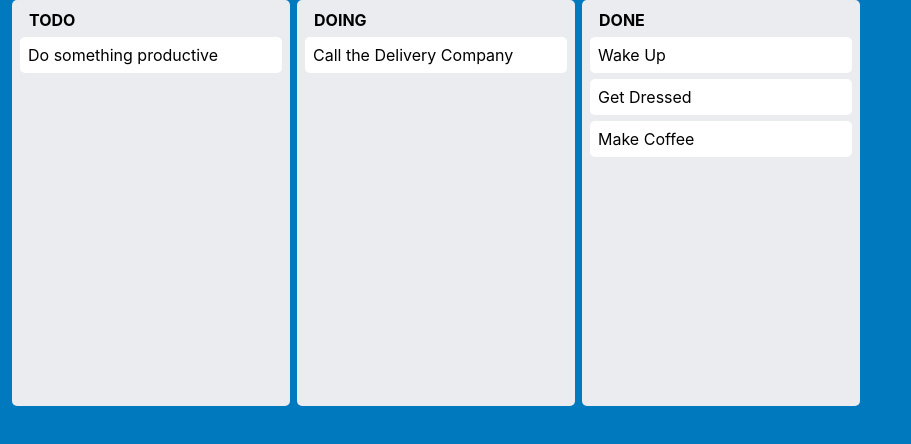
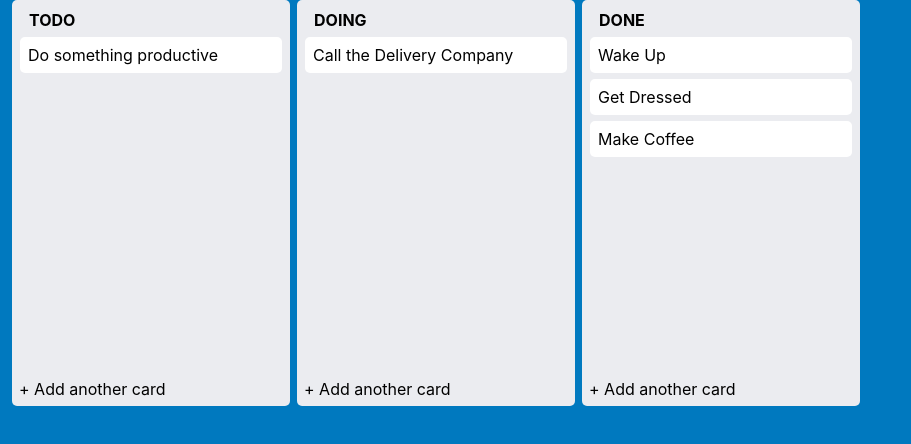
Before and after one commit to jgomes94/trello-clone, a React (Create React App) app: page / in a window 1280 px wide. Shown: the top 444 px of the page, without its empty margins (0-911 px from the left). Built offline with nearby package versions, Linux system fonts and the light colour scheme.

Commit message:
Ad Card to the board

```diff
--- a/src/components/App/card-display/CardDisplay.css
+++ b/src/components/App/card-display/CardDisplay.css
@@ -6,6 +6,9 @@
     margin-left: 12px;
     border-radius: 5px;
     padding: 3px;
+    display: flex;
+    flex-direction: column;
+    justify-content: space-between;
 }
 
 .card-header{
--- a/src/components/App/card-display/CardDisplay.js
+++ b/src/components/App/card-display/CardDisplay.js
@@ -1,18 +1,19 @@
 import React from 'react';
 
 import './CardDisplay.css';
+
+import AddCard from './add-card/AddCard';
 import { Draggable  } from 'react-beautiful-dnd';
 
 class CreateCard extends React.Component {
-    render(){
+    render() {
         const cardList = this.props.cardList
         return (
             <div className="card-container">
                 <div className="card-header">
                     <span className="card-header">{this.props.title}</span>
                 </div>
-                {
-                    cardList.map((el, index)=>{
+                {cardList.map((el, index)=>{
                     return(
                         <Draggable key={el.id} draggableId={''+el.id} index={index}>
                             {(provided) => (
@@ -29,10 +30,9 @@ class CreateCard extends React.Component {
                     )
                 })
                 }
-
+                <AddCard></AddCard>
             </div>
         );
-
     }
 }
 
--- /dev/null
+++ b/src/components/App/card-display/add-card/AddCard.css
@@ -0,0 +1,9 @@
+.add-card{
+    margin-top: auto;
+    cursor: pointer;
+    padding: 4px;
+}
+
+.add-card:hover{
+    background-color: #dadce0;
+}
--- /dev/null
+++ b/src/components/App/card-display/add-card/AddCard.js
@@ -0,0 +1,13 @@
+import React from 'react';
+
+import './AddCard.css';
+
+class AddCard extends React.Component {
+    render() {
+        return (
+            <div class="add-card"><span> + </span> <span> Add another card </span></div>
+        )
+    }
+}
+
+export default AddCard;
```
Also changed, not shown: src/components/App/App.js (+2 -6 lines). Lines whose indentation alone changed are shown as unchanged.
